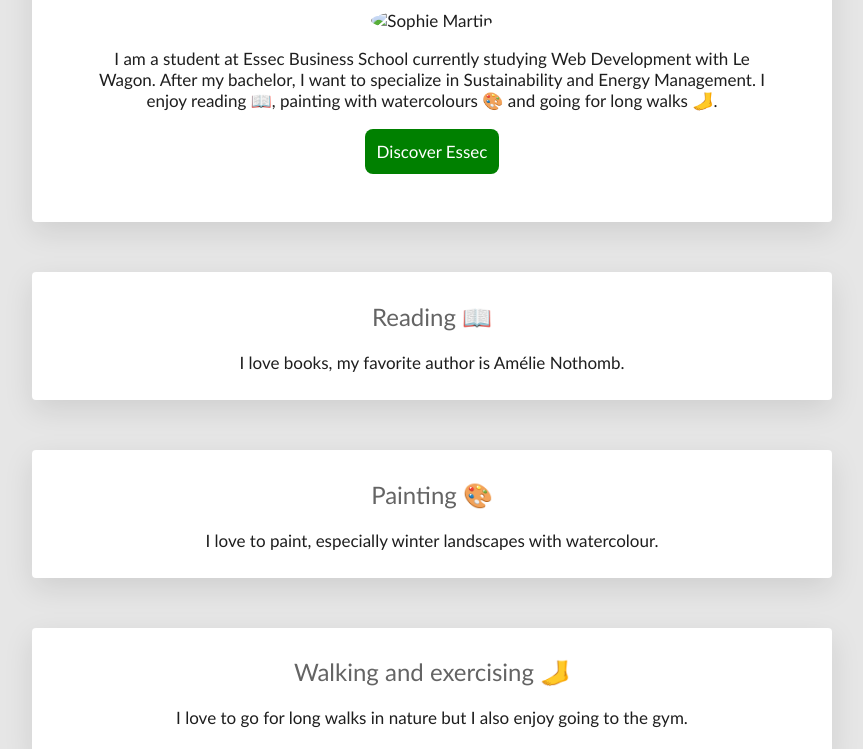
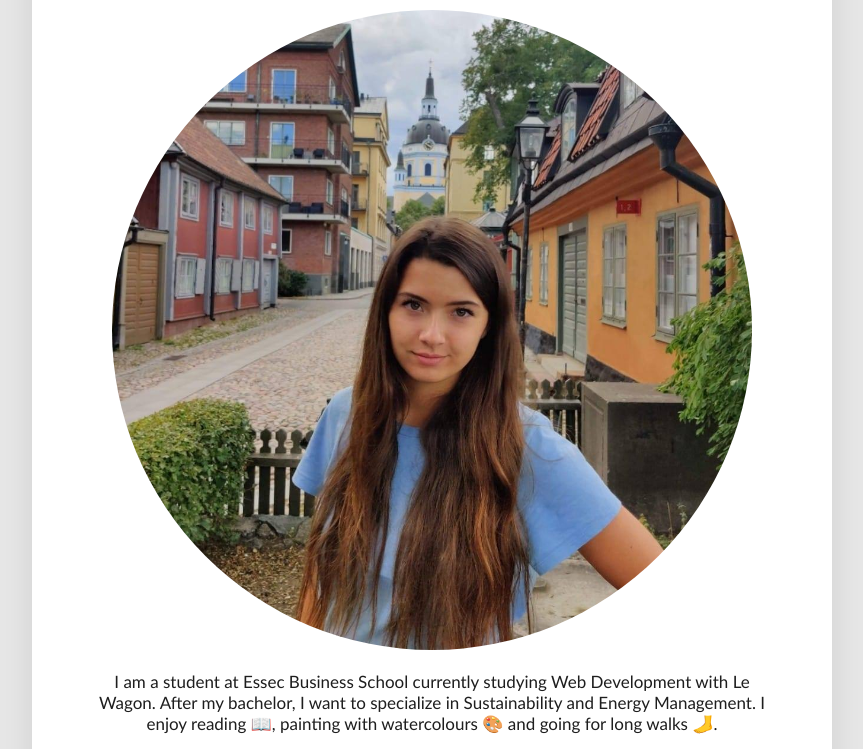
Before and after one commit to sophie-martin-55/my-profile, a plain HTML site: page index.html in a window 1280 px wide. Shown: the part 207-956 px from the top of the page, without its empty margins (208-1071 px from the left). Drawn offline with Linux system fonts and the light colour scheme.

Commit message:
Update index.html

```diff
--- a/index.html
+++ b/index.html
@@ -15,7 +15,7 @@
 		<div class="card-white" id="introduction">
 
 			<h1>Hello, I'm Sophie !</h1>
-			<img src="images/profile.jpg" class="img-circle" width="640" height="640" alt="Sophie Martin">
+			<img src="profile.jpg" class="img-circle" width="640" height="640" alt="Sophie Martin">
 			<p>
 			I am a student at Essec Business School currently studying Web Development with Le Wagon. After my bachelor, I want to specialize in Sustainability and Energy Management. I enjoy reading 📖, painting with watercolours 🎨 and going for long walks 🦶.
 			</p>
```
